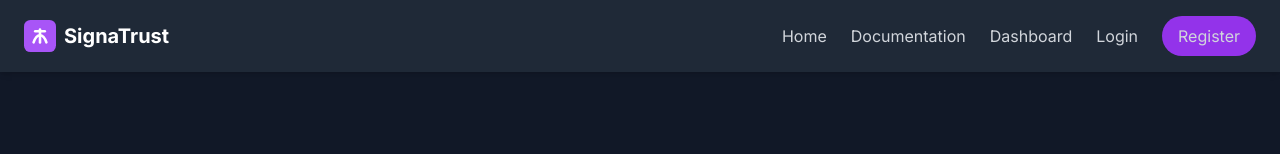
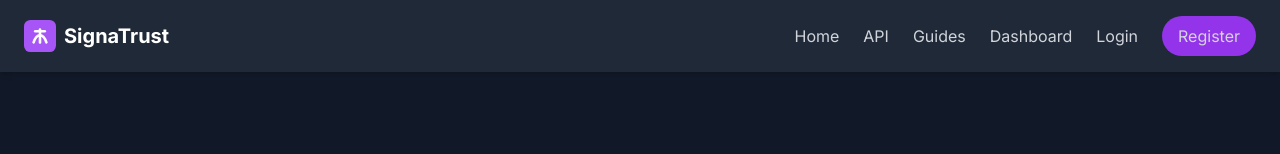
Before and after one commit to kmukherjeenj/signatrust_v2, a Next.js app: page / in a window 1280 px wide. Shown: the top 154 px of the page. Built offline with nearby package versions, Linux system fonts and the light colour scheme.

Commit message:
Added Guides and API to header

```diff
--- a/app/components/common/header.tsx
+++ b/app/components/common/header.tsx
@@ -17,7 +17,8 @@ const Header: React.FC = () => {
           </Link>
           <div className="hidden md:flex items-center space-x-6">
             <NavLink href="/">Home</NavLink>
-            <NavLink href="/documentation">Documentation</NavLink>
+            <NavLink href="/documentation">API</NavLink>
+            <NavLink href="/guides">Guides</NavLink>
             <NavLink href="/dashboard">Dashboard</NavLink>
             <NavLink href="/login">Login</NavLink>
             <NavLink
@@ -37,7 +38,8 @@ const Header: React.FC = () => {
         {isMenuOpen && (
           <div className="md:hidden mt-4">
             <NavLink href="/">Home</NavLink>
-            <NavLink href="/documentation">Documentation</NavLink>
+            <NavLink href="/documentation">API</NavLink>
+            <NavLink href="/guides">Guides</NavLink>
             <NavLink href="/dashboard">Dashboard</NavLink>
             <NavLink href="/login">Login</NavLink>
             <NavLink
```
